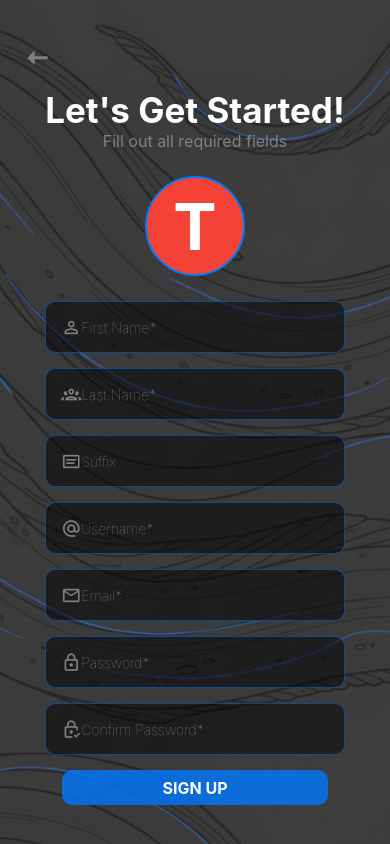
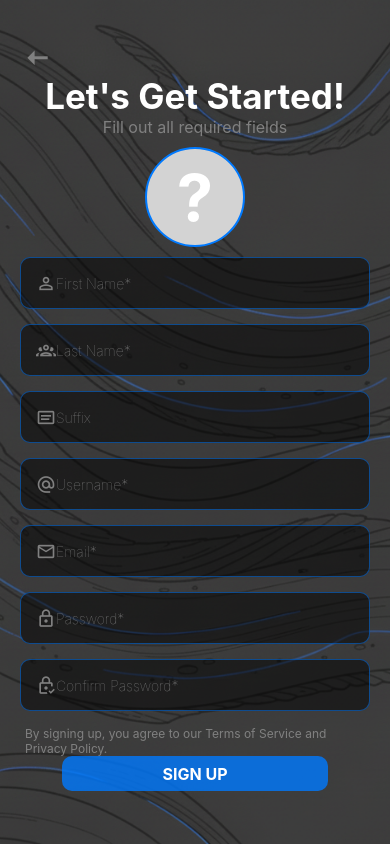
Before and after one commit to DaBloat/eelytics-app-v2, a React Native app: screen /Signup in a window 390 px wide. Built offline with nearby package versions, Linux system fonts and the light colour scheme.

Commit message:
fixed signup page, added login & signup logic, integration of signup API

```diff
--- a/components/LoginScr.js
+++ b/components/LoginScr.js
@@ -11,6 +11,11 @@ export default function LoginScr({ navigation }) {
     const handleLogin = async() => {
         console.log(`Username is ${username}`)
         console.log(`Password is ${password}`)
+
+        if (!username.trim() || !password.trim()) {
+            console.log('Complete the Field!')
+            return;
+        }
 
         setLoading(true)
 
@@ -30,6 +35,8 @@ export default function LoginScr({ navigation }) {
         const data = await response.json()
         console.log(data)
         console.log(response.status)
+
+        setLoading(false)
     }
 
     const goToSignUp = () => {
--- a/components/SignupScr.js
+++ b/components/SignupScr.js
@@ -1,9 +1,89 @@
-import { TextInput, KeyboardAvoidingView, View, Text, TouchableOpacity, StyleSheet, Platform, ScrollView, TouchableWithoutFeedback, Keyboard} from 'react-native'
+import { Alert, TextInput, KeyboardAvoidingView, View, Text, TouchableOpacity, StyleSheet, Platform, ScrollView, TouchableWithoutFeedback, Keyboard} from 'react-native'
 import { useState } from 'react'
 import { MaterialCommunityIcons } from '@expo/vector-icons'
 
+const dynamicBackground = (username) => {
+  const palette = [
+    '#F44336', '#E91E63', '#9C27B0', '#673AB7', '#3F51B5',
+    '#2196F3', '#03A9F4', '#00BCD4', '#009688', '#4CAF50',
+    '#8BC34A', '#CDDC39', '#FFC107', '#FF9800', '#FF5722'
+  ];
+
+  if (!username || username.trim() === '') return '#D3D3D3';
+
+  let hash = 0;
+  for (let i = 0; i < username.length; i++) {
+    hash = username.charCodeAt(i) + ((hash << 5) - hash);
+  }
+
+  const index = Math.abs(hash) % palette.length;
+  return palette[index];
+};
+
 export default function SignupScr({ navigation }){
+    const [firstName, setFirstName] = useState("")
+    const [lastName, setLastName] = useState("")
+    const [suffix, setSuffix] = useState("")
+    const [username, setUsername] = useState("")
+    const [email, setEmail] = useState("")
+    const [password, setPassword] = useState("")
+    const [confirmPassword, setConfirmPassword] = useState("")
+    const [loading, setLoading] = useState(false)
 
+    const handleSignUp = async() => {
+
+        if (!firstName.trim() || !lastName.trim() || !username.trim() || !email.trim() || !password.trim() || !confirmPassword.trim() ) {
+            Alert.alert('FILL UP ALL FIELDS', 'FILL UP ALL FIELDS')
+            return
+        }
+
+        if (password !== confirmPassword){
+            console.log('PASSWORDS NOT MATCH')
+            return
+        }
+
+        if (!/[A-Z]/.test(password)) {
+            console.log('NEED THE PASSWORD HAS ATLEAST 1 CAPITAL LETTER')
+            return
+        }
+
+        if (!/\d/.test(password)) {
+            console.log('NEED ATLEAST 1 NUMBER')
+            return
+        }
+
+        if (!/[!@#$%^&*(),.?":{}|<>]/.test(password)) {
+            console.log('NEED ATLEAST 1 SPECIAL CHARACTER')
+            return
+        }
+
+        if (password.length < 8) {
+            console.log('PASSWORD SHOULD BE ATLEAST 8 CHARACTERS')
+            return
+        }
+
+        setLoading(true)
+
+        const response = await fetch('https://unfauceted-irene-contextually.ngrok-free.dev/api/accounts/signup',
+            {
+                method: 'POST',
+                headers: {
+                    'Content-Type':'application/json',
+                },
+                body: JSON.stringify({
+                    fn: firstName,
+                    ln: lastName,
+                    suf: suffix,
+                    usr: username,
+                    em: email,
+                    pas: password,
+                })
+            }
+        )
+
+        const data = await response.json()
+        console.log(data)
+    }
 
     const goToLogin = () => {
         navigation.goBack('Login')
@@ -18,19 +98,23 @@ export default function SignupScr({ navigation }){
                     <MaterialCommunityIcons name='arrow-left-thin' size={35} color='gray'/>
                 </TouchableOpacity>
             </View>
+                        <Text style={style.title}>Let's Get Started!</Text>
+                        <Text style={style.subtitle}>Fill out all required fields</Text>
             <ScrollView
-            contentContainerStyle={{ width:'100%', flexGrow:1, alignItems: 'center', justifyContent:'center'}}
+            contentContainerStyle={{ width: '100%', flexGrow:1, alignItems: 'center', justifyContent:'flex-start'}}
             keyboardShouldPersistTaps="handled"
             showsVerticalScrollIndicator={false}>
-                        <Text style={style.title}>Let's Get Started!</Text>
-                        <Text style={style.subtitle}>Fill out all required fields</Text>
-                        <View style={[style.circle, { backgroundColor: '#F44336' }]}>
-                            <Text style={style.avatarText}>T</Text>
+                        <View style={[style.circle, { backgroundColor: dynamicBackground(username) }]}>
+                            <Text style={style.avatarText}>
+                                {username.trim() ? username.trim().charAt(0).toUpperCase() : '?' }
+                            </Text>
                         </View>
                         <View style={style.input_container}>
                             <MaterialCommunityIcons name='account-outline' size={20} color={'gray'}/>
                             <TextInput
                                 style={style.input_text}
+                                value={firstName}
+                                onChangeText={setFirstName}
                                 placeholder='First Name*'
                                 placeholderTextColor='gray'/>
                         </View>
@@ -39,6 +123,8 @@ export default function SignupScr({ navigation }){
                             <MaterialCommunityIcons name='account-group-outline' size={20} color={'gray'}/>
                             <TextInput
                                 style={style.input_text}
+                                value={lastName}
+                                onChangeText={setLastName}
                                 placeholder='Last Name*'
                                 placeholderTextColor='gray'/>
                         </View>
@@ -47,6 +133,8 @@ export default function SignupScr({ navigation }){
                             <MaterialCommunityIcons name='card-text-outline' size={20} color={'gray'}/>
                             <TextInput
                                 style={style.input_text}
+                                value={suffix}
+                                onChangeText={setSuffix}
                                 placeholder='Suffix'
                                 placeholderTextColor='gray'/>
                         </View>
@@ -55,6 +143,8 @@ export default function SignupScr({ navigation }){
                             <MaterialCommunityIcons name='at' size={20} color={'gray'}/>
                             <TextInput
                                 style={style.input_text}
+                                value={username}
+                                onChangeText={setUsername}
                                 placeholder='Username*'
                                 placeholderTextColor='gray'/>
                         </View>
@@ -63,6 +153,8 @@ export default function SignupScr({ navigation }){
                             <MaterialCommunityIcons name='email-outline' size={20} color={'gray'}/>
                             <TextInput
                                 style={style.input_text}
+                                value={email}
+                                onChangeText={setEmail}
                                 placeholder='Email*'
                                 placeholderTextColor='gray'/>
                         </View>
@@ -71,19 +163,27 @@ export default function SignupScr({ navigation }){
                             <MaterialCommunityIcons name='lock-outline' size={20} color={'gray'}/>
                             <TextInput
                                 style={style.input_text}
+                                value={password}
+                                onChangeText={setPassword}
                                 placeholder='Password*'
-                                placeholderTextColor='gray'/>
+                                placeholderTextColor='gray'
+                                secureTextEntry/>
                         </View>
 
                         <View style={style.input_container}>
                             <MaterialCommunityIcons name='lock-check-outline' size={20} color={'gray'}/>
                             <TextInput
                                 style={style.input_text}
+                                value={confirmPassword}
+                                onChangeText={setConfirmPassword}
                                 placeholder='Confirm Password*'
-                                placeholderTextColor='gray'/>
+                                placeholderTextColor='gray'
+                                secureTextEntry/>
                         </View>
 
-                        <TouchableOpacity style={style.signup_button}>
+                        <Text style={style.foot_text}>By signing up, you agree to our Terms of Service and Privacy Policy.</Text>
+
+                        <TouchableOpacity style={style.signup_button} onPress={handleSignUp}>
                             <Text style={style.signup_button_text}>SIGN UP</Text>
                         </TouchableOpacity>
             </ScrollView>
@@ -113,7 +213,7 @@ const style = StyleSheet.create({
         borderColor: 'rgba(0, 122, 255, 1)',
         justifyContent: 'center',
         alignItems: 'center',
-        marginVertical: 25
+        marginVertical: 10
     },
     avatarText: {
         fontSize: 65,
@@ -140,7 +240,7 @@ const style = StyleSheet.create({
     title: {
         color: 'white',
         fontSize: 35,
-        fontWeight: 'bold'
+        fontWeight: 'bold',
     },
     subtitle: {
         fontSize: 16,
@@ -153,11 +253,15 @@ const style = StyleSheet.create({
         backgroundColor: 'rgba(0, 122, 255, 0.8)',
         borderRadius: 10,
         height: 35
-
     },
     signup_button_text: {
         fontWeight: 'bold',
         fontSize: 16,
         color: 'white'
     },
+    foot_text: {
+        color: 'gray',
+        fontSize: 12,
+        paddingHorizontal: 5
+    }
 })
```
